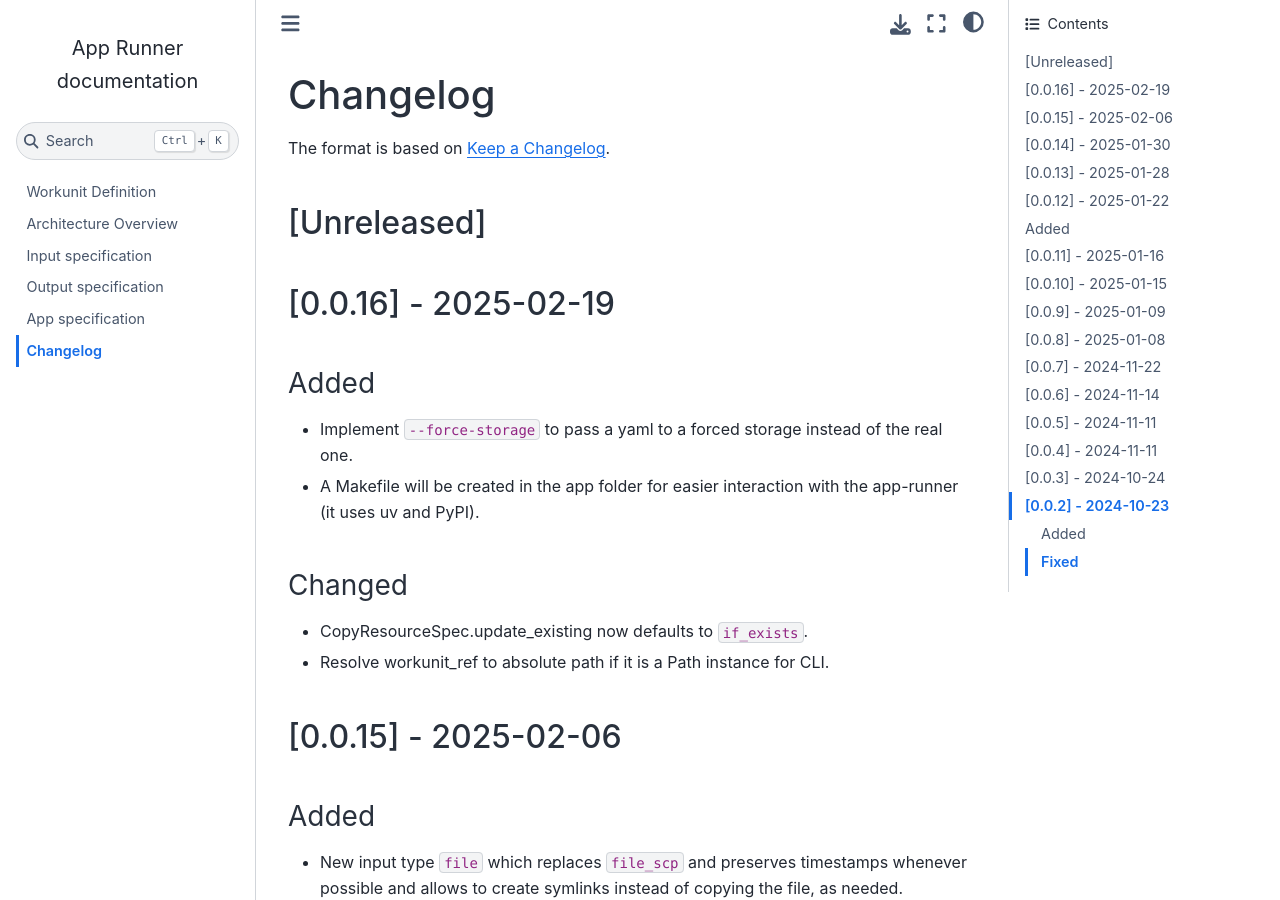
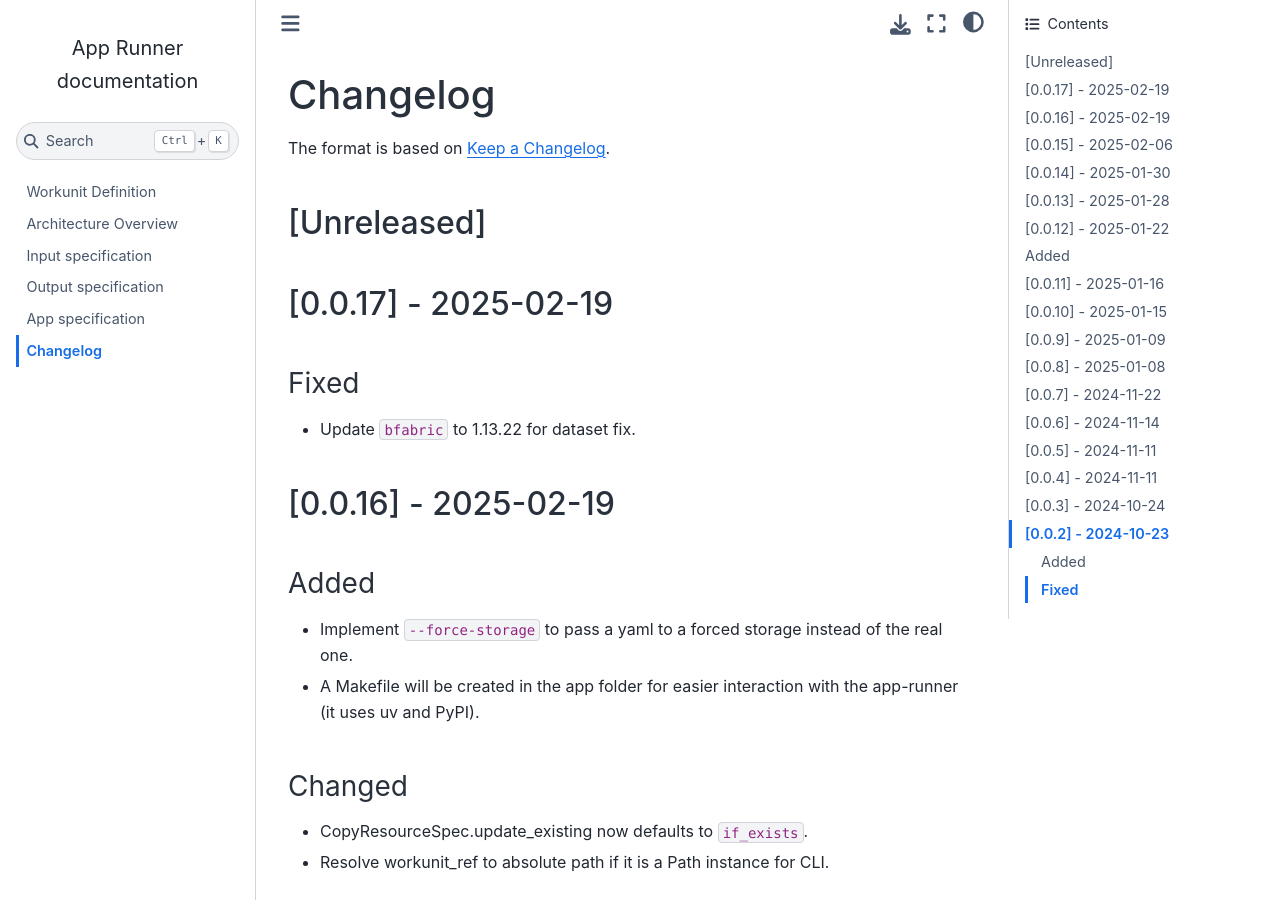
Before and after one commit to fgcz/bfabricPy, a Sphinx documentation site: the page built from bfabric_app_runner/docs/changelog.md, in a window 1280 px wide and 900 px high. Built offline with Sphinx 7.4.7 and the Sphinx Book theme 1.1.4, drawn with Linux system fonts in a browser that asks for light colours.

Commit message:
bfabric_app_runner 0.0.17

```diff
--- a/bfabric_app_runner/docs/changelog.md
+++ b/bfabric_app_runner/docs/changelog.md
@@ -3,6 +3,12 @@
 The format is based on [Keep a Changelog](https://keepachangelog.com/en/1.1.0/).
 
 ## \[Unreleased\]
+
+## \[0.0.17\] - 2025-02-19
+
+### Fixed
+
+- Update `bfabric` to 1.13.22 for dataset fix.
 
 ## \[0.0.16\] - 2025-02-19
 
```
Also changed, not shown: 1 other file.
